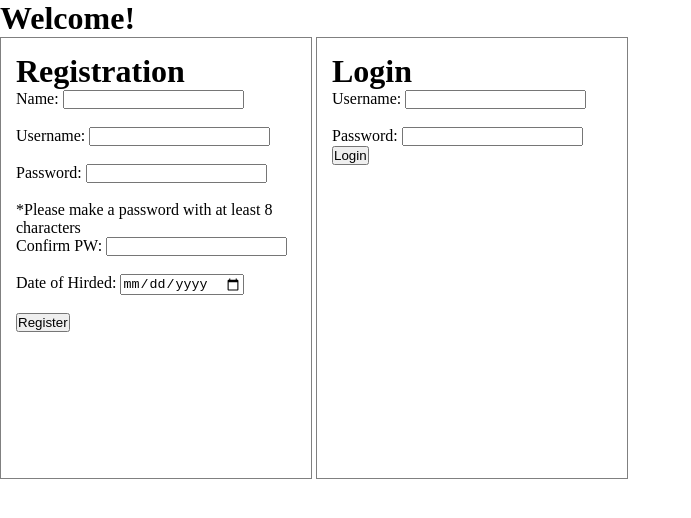
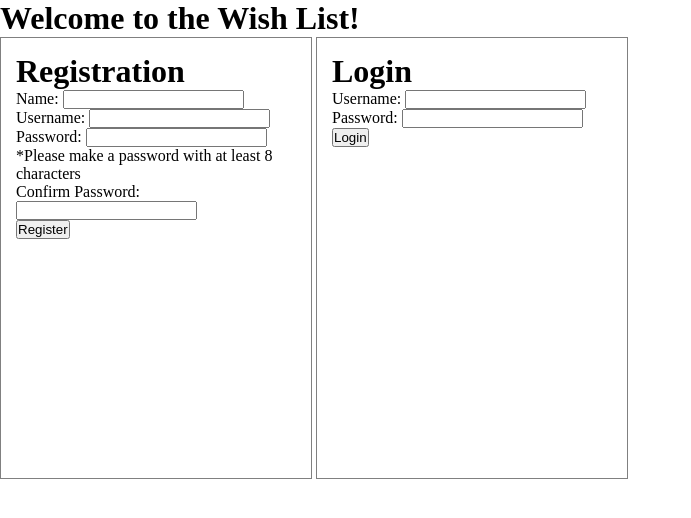
Before and after one commit to kzdd/wish_list_demo, a Django app: page / in a window 1280 px wide. Shown: the top 518 px of the page, without its empty margins (0-691 px from the left). Run offline with Django 3.2, Linux system fonts and the light colour scheme.

Commit message:
some files updated

```diff
--- a/apps/logreg/static/logreg/css/style.css
+++ b/apps/logreg/static/logreg/css/style.css
@@ -4,6 +4,9 @@
 }
 
 .form{
+  margin: 0 auto;
+  width: 80%;
+  height: 500px
   display: block;
 }
 
--- a/apps/logreg/templates/logreg/index.html
+++ b/apps/logreg/templates/logreg/index.html
@@ -2,12 +2,12 @@
 <html>
   <head>
     <meta charset="utf-8">
-    <title>Login|Registration</title>
+    <title>The Wish List</title>
     {% load staticfiles %}
     <link rel="stylesheet" href="{% static 'logreg/css/style.css' %}"media="screen" title="no title"  charset="utf-8">
   </head>
   <body>
-    <h1>Welcome!</h1>
+    <h1>Welcome to the Wish List!</h1>
     <div class="block">
       <h1>
         Registration
@@ -28,8 +28,8 @@
              <p>
                *Please make a password with at least 8 characters
              </p>
-             <label class='form'>Confirm PW: <input type="password" name="confirm"></label><br>
-             <label class='form'>Date of Hirded: <input type="date" name="doh"></label><br>
+             <label class='form'>Confirm Password: <input type="password" name="confirm"></label><br>
+             <!-- <label class='form'>Date of Hirded: <input type="date" name="doh"></label><br> -->
              <input type="submit" name="form_button" value="Register">
       </form>
   </div>
```
